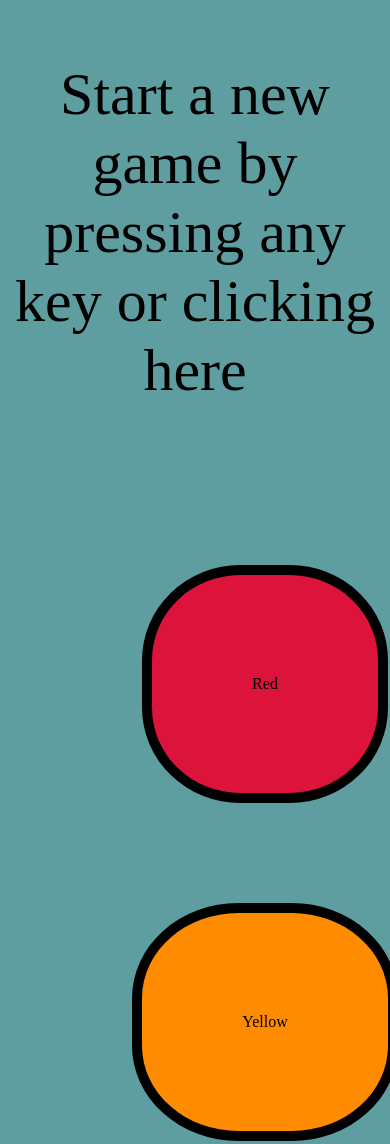
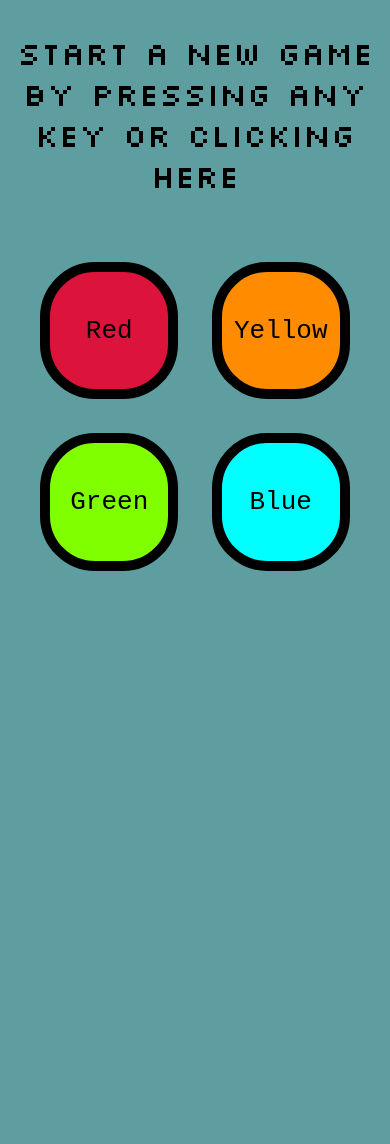
Before and after one commit to silverstone-git/simon-game, a plain HTML site: page index.html in a window 390 px wide. Shown: the top 1144 px of the page. After the commit the page ends 844 px from the top, so only its background shows below. Drawn offline with nearby package versions, Linux system fonts and the light colour scheme.

Commit message:
- changed the fonts to something cool - converted the list into a flexbox div and wrapped it - made the text and boxes responsive - put the boxes in a 2x2 grid

```diff
--- a/index.html
+++ b/index.html
@@ -15,6 +15,9 @@
     rel="stylesheet"
     href="https://cdnjs.cloudflare.com/ajax/libs/animate.css/4.1.1/animate.min.css"
     />
+    <link rel="preconnect" href="https://fonts.googleapis.com">
+    <link rel="preconnect" href="https://fonts.gstatic.com" crossorigin>
+    <link href="https://fonts.googleapis.com/css2?family=Silkscreen&display=swap" rel="stylesheet">
 </head>
 <body>
 
@@ -22,12 +25,12 @@
         Start a new game by pressing any key or clicking here
     </p>
 
-    <ul class="color-container">
-        <li class="colorbox" id="red">Red</li>
-        <li class="colorbox" id="yellow">Yellow</li>
-        <li class="colorbox" id="green">Green</li>
-        <li class="colorbox" id="blue">Blue</li>
-    </ul>
+    <div class="color-container">
+        <div class="colorbox" id="red">Red</div>
+        <div class="colorbox" id="yellow">Yellow</div>
+        <div class="colorbox" id="green">Green</div>
+        <div class="colorbox" id="blue">Blue</div>
+    </div>
 
 
     <script src="./scripts/jquery-3.6.1.min.js"></script>
--- a/style.css
+++ b/style.css
@@ -6,7 +6,8 @@ html {
 
 #game-intro {
     text-align: center;
-    font-size: 60px;
+    font-size: 200%;
+    font-family: 'Silkscreen', cursive;
 }
 
 
@@ -15,10 +16,9 @@ html {
     flex-wrap: wrap;
     flex-direction: row;
     justify-content: center;
-    align-items: center;
-    list-style-type: none;
-    margin-left: 5%;
-    margin-right: 5%;
+    margin-left: 25%;
+    margin-right: 25%;
+    gap: 10%;
 
 }
 
@@ -27,10 +27,27 @@ html {
     border-color: black;
     border-radius: 40%;
     border-style: solid;
-    padding: 100px;
-    margin-top: 100px;
-    margin-left: 100px;
+    display: flex;
+    aspect-ratio: 1 / 1;
+    width: 30%;
+    justify-content: center;
+    align-items: center;
+    margin-top: 10%;
     cursor: pointer;
+    font-family: monospace;
+    font-size: 2em;
+}
+
+@media only screen and (max-width: 600px){
+    .color-container {
+        margin-left: 5%;
+        margin-right: 5%;
+    }
+
+    .colorbox {
+        width: 35%;
+    }
+
 }
 
 #red {
```
